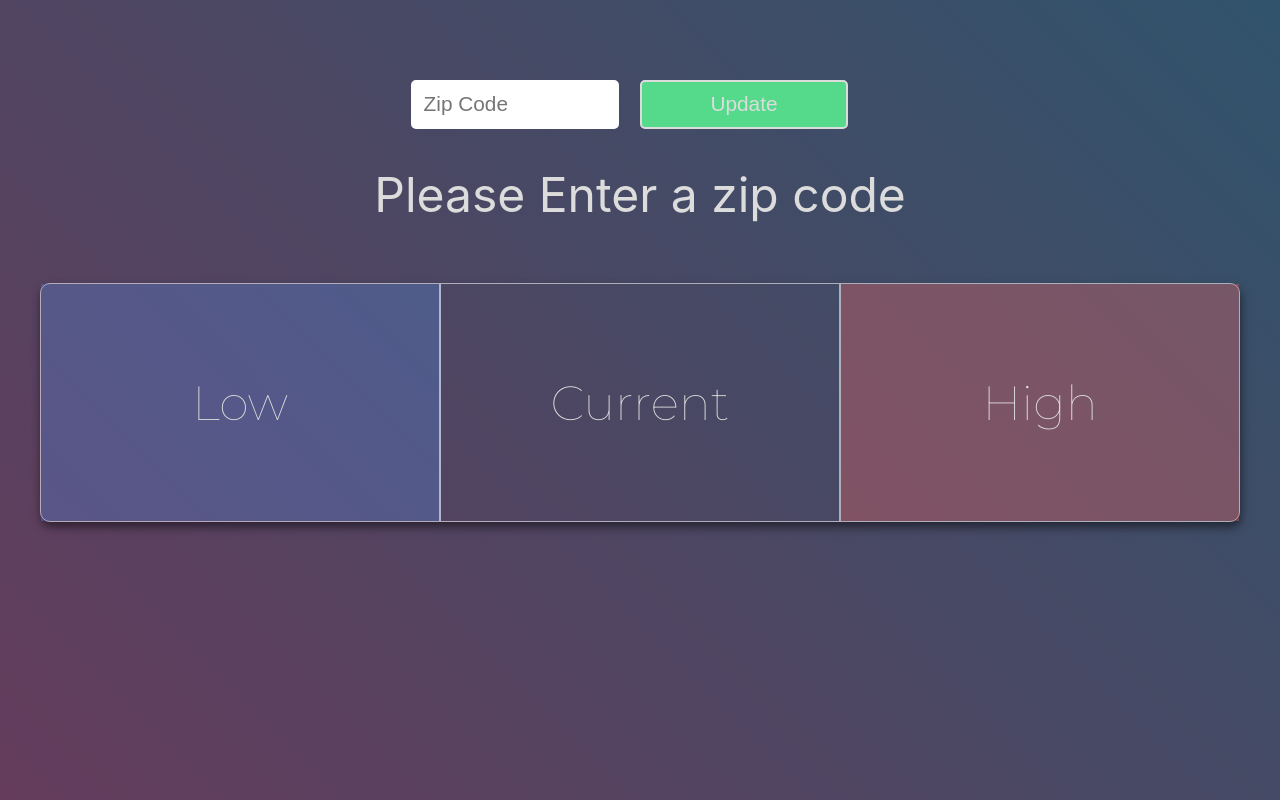
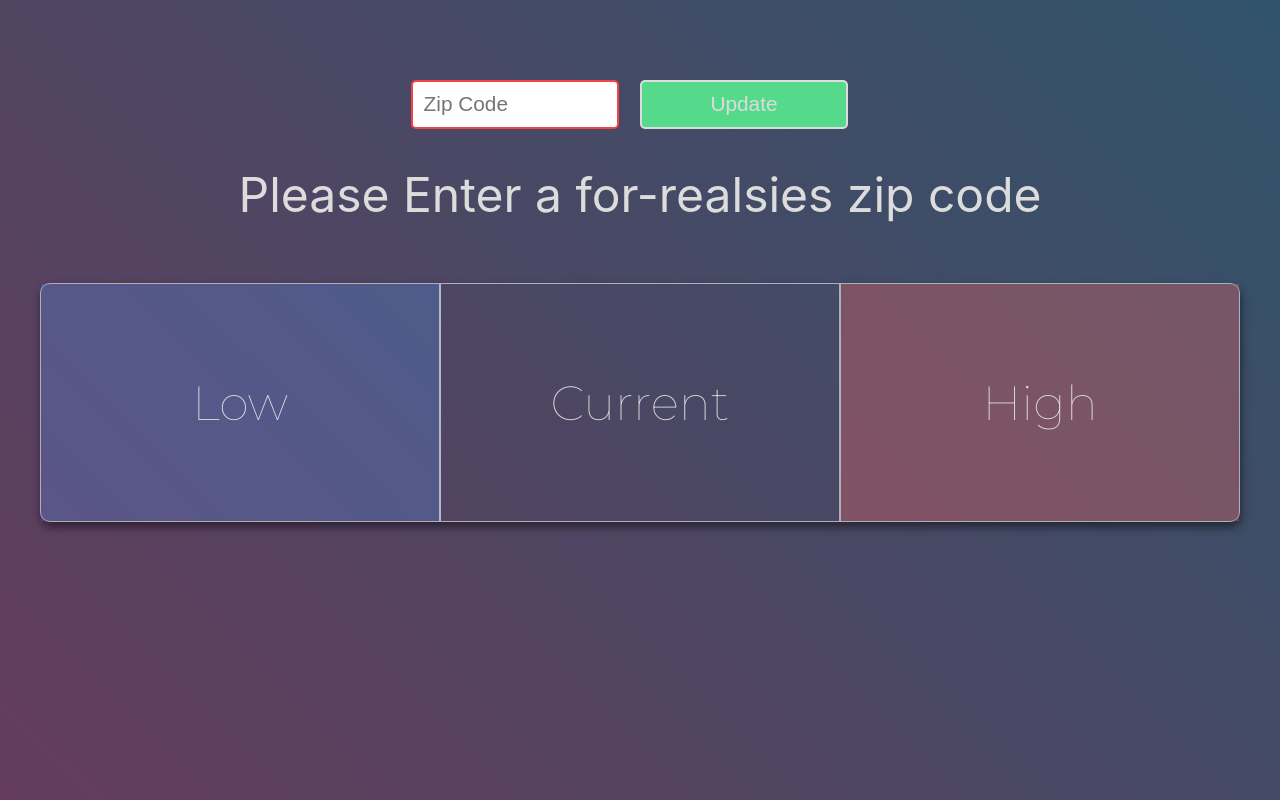
Before and after one commit to LastOneAwake/eOnlineCodeSample, a React (Create React App) app: page / in a window 1280 px wide. Built offline with nearby package versions, Linux system fonts and the light colour scheme.

Commit message:
much simpler

```diff
--- a/src/App.js
+++ b/src/App.js
@@ -6,7 +6,7 @@ import Temperatures from './components/Temperatures'
 
 
 function App() {
-    const [validZip, updateValidZip] = useState(true);
+    const [validZip, updateValidZip] = useState(false);
     const [weatherData, updateWeatherData] = useState({});
     function fetchWeatherData(inputValue) {
         fetch('http://api.openweathermap.org/data/2.5/weather?zip=' + inputValue + '&units=imperial&appid=4f8fd3bf8b9dfe9bfb6125a43f44c012')
@@ -15,17 +15,14 @@ function App() {
                 if (data.cod && data.cod === '404') {
                     updateValidZip(false);
                 } else {
+                    updateWeatherData(data);
                     updateValidZip(true);
-                    updateWeatherData(data);
                 }
             })
         ;
     }
-
-    let topText = 'Please Enter a zip code', weatherDescription = '\u00A0', currentTempInt = '', highTempInt = '', lowTempInt = '';
-    //I opted to use the name key as my check for valid data, simply because if that value exists then all the others will be there as well
-    let validData = !!weatherData.name;
-    if (validData) {
+    let topText = 'Please Enter a for-realsies zip code', weatherDescription = '\u00A0', currentTempInt = '', highTempInt = '', lowTempInt = '';
+    if (validZip) {
         [topText, weatherDescription, lowTempInt, currentTempInt, highTempInt] = [weatherData.name, weatherData.weather[0].description, parseInt(weatherData.main.temp_min), parseInt(weatherData.main.temp), parseInt(weatherData.main.temp_max), ];
     }
     return (
@@ -40,7 +37,7 @@ function App() {
                 lowTemp={lowTempInt}
                 currentTemp={currentTempInt}
                 highTemp={highTempInt}
-                validData={validData}
+                validData={validZip}
             />
         </div>
     );
```
